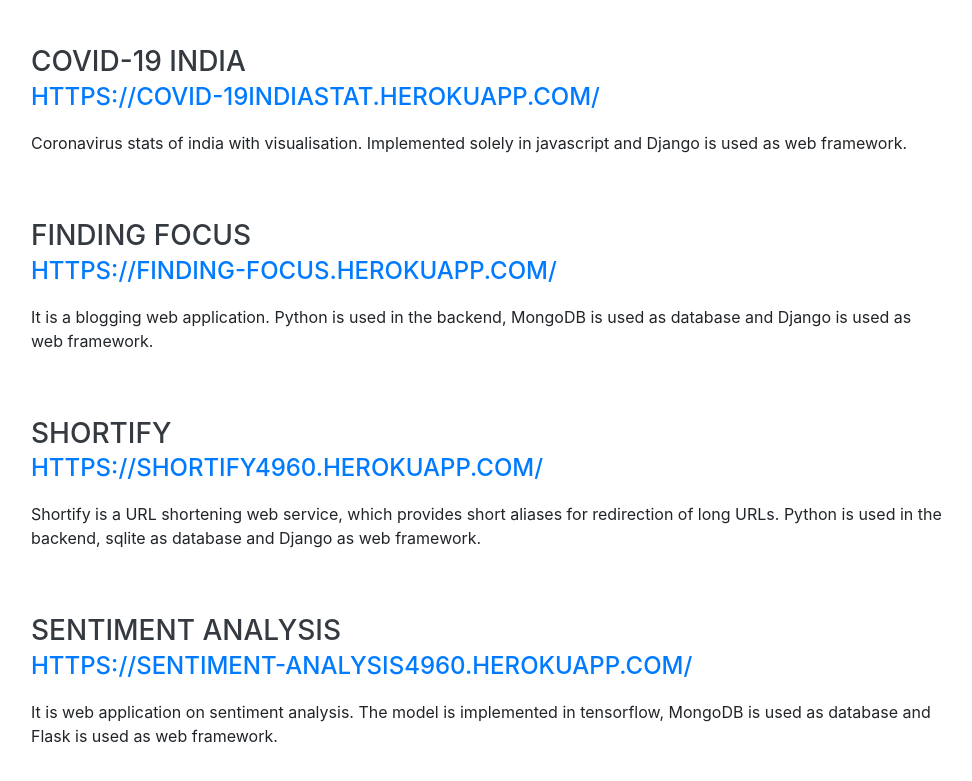
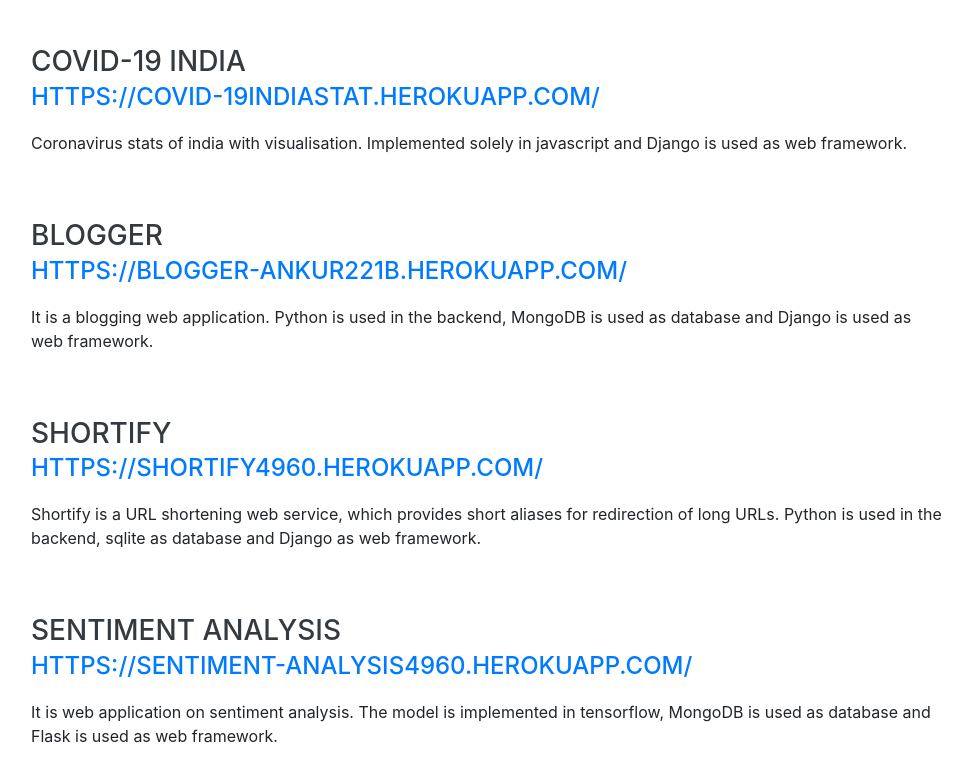
Before and after one commit to ankur221b/ankur221b.github.io, a website with bundled scripts: page index.html in a window 1280 px wide. Shown: the part 1692-2473 px from the top of the page, without its empty margins (289-1261 px from the left). Built offline with nearby package versions, Linux system fonts and the light colour scheme; a web font is replaced by a local one.

Commit message:
Update index.html

```diff
--- a/index.html
+++ b/index.html
@@ -8,7 +8,7 @@
   <meta name="description" content="">
   <meta name="author" content="">
 
-  <title>Resume - Start Bootstrap Theme</title>
+  <title>Resume - Ankur Yadav</title>
 
   <!-- Bootstrap core CSS -->
   <link href="vendor/bootstrap/css/bootstrap.min.css" rel="stylesheet">
@@ -136,8 +136,8 @@
 
         <div class="resume-item d-flex flex-column flex-md-row justify-content-between mb-5">
           <div class="resume-content">
-            <h3 class="mb-0">Finding Focus</h3>
-            <div class="subheading mb-3"><a href=https://blogger-ankur221b.herokuapp.com/">https://finding-focus.herokuapp.com/</a></div>
+            <h3 class="mb-0">Blogger</h3>
+            <div class="subheading mb-3"><a href=https://blogger-ankur221b.herokuapp.com/">https://blogger-ankur221b.herokuapp.com/</a></div>
             <p>It is a blogging web application. Python is used in the backend, MongoDB is used as database and Django is used as web framework.</p>
           </div>
         </div>
```
